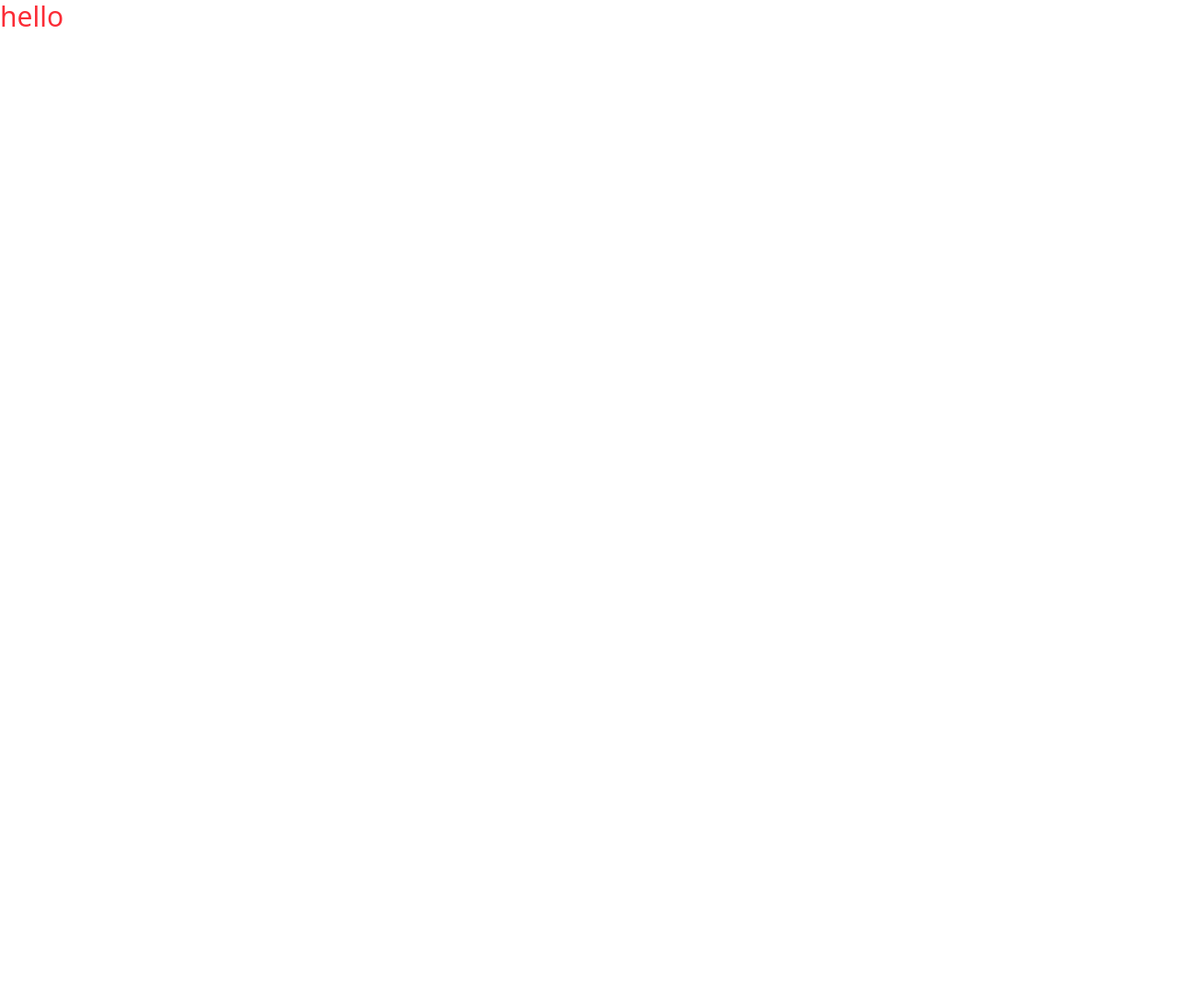
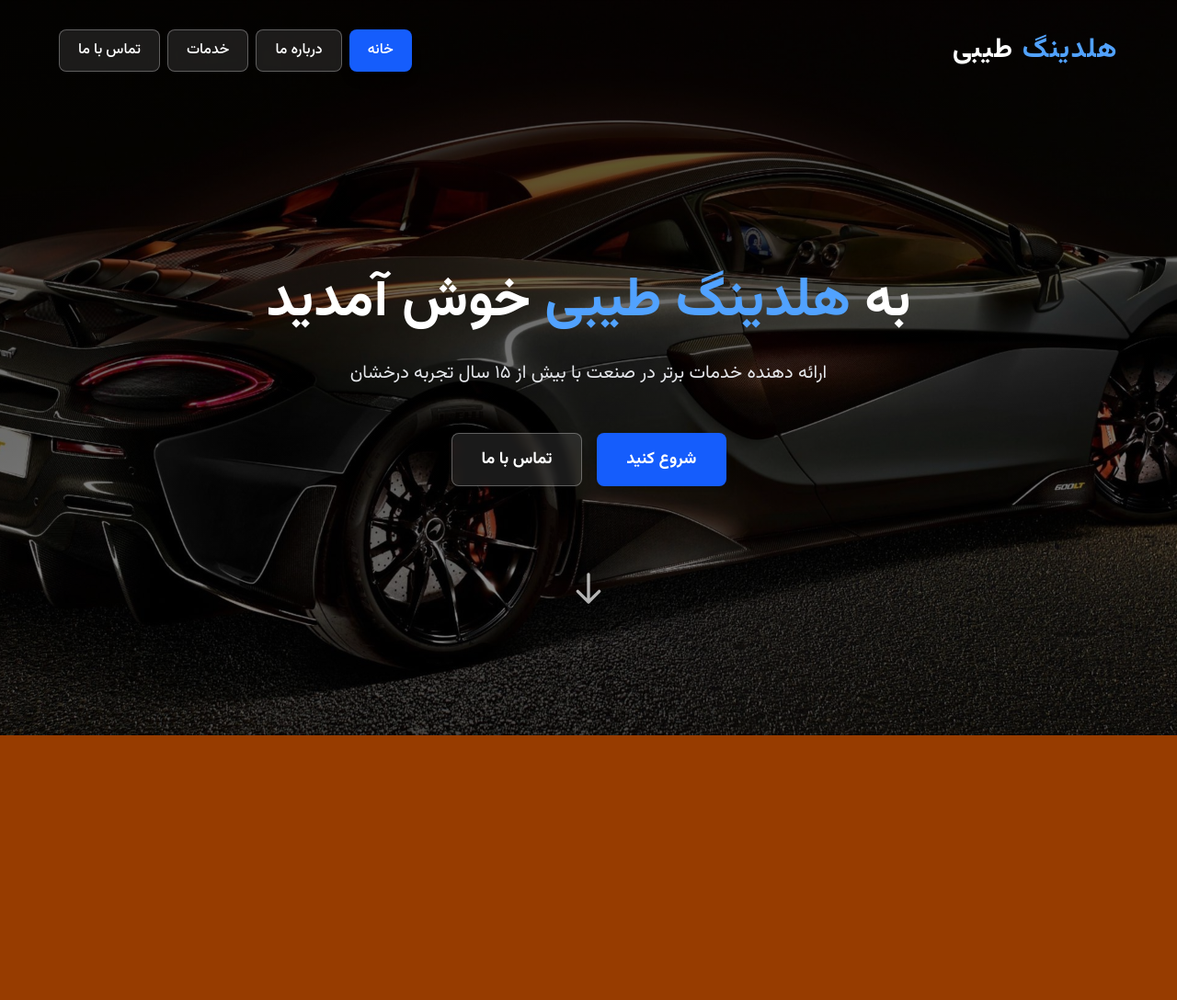
Before and after one commit to MobinT83/Car, a website built with Vite: page index.html in a window 1280 px wide. Shown: the whole page at 92% size. Before the commit the page ends 800 px from the top, so only its background shows below. Built offline with nearby package versions, Linux system fonts and the light colour scheme.

Commit message:
style: add header with img

```diff
--- a/index.html
+++ b/index.html
@@ -1,13 +1,110 @@
 <!DOCTYPE html>
-<html lang="en">
+<html lang="fa" dir="rtl">
   <head>
     <meta charset="UTF-8" />
     <meta name="viewport" content="width=device-width, initial-scale=1.0" />
-    <title>Document</title>
+    <title>Holding Tayebi</title>
     <link rel="stylesheet" href="style.css" />
+    <!-- Google Fonts -->
+    <link
+      href="https://fonts.googleapis.com/css2?family=Vazirmatn:wght@400;500;600;700&display=swap"
+      rel="stylesheet"
+    />
+    <!-- style in head when i cant use tailwind -->
+    <style>
+      body {
+        font-family: "Vazirmatn", sans-serif;
+      }
+      header {
+        background-image: url(/images/header-img/header-img.jpg);
+      }
+      .glass-effect {
+        backdrop-filter: blur(5px);
+        background-color: rgba(255, 255, 255, 0.1);
+      }
+    </style>
   </head>
-  <body>
-    <h1 class="text-3xl text-red-500">hello</h1>
+  <body class="bg-gray-50">
+    <!-- Header with background image -->
+    <header class="relative h-screen bg-cover bg-center">
+      <div
+        class="absolute inset-0 bg-gradient-to-b from-black/70 to-black/40"
+      ></div>
+      <!-- Navigation and buttons -->
+      <nav
+        class="relative z-10 flex justify-between items-center p-6 lg:px-16 py-8"
+      >
+        <div class="text-white text-3xl font-bold tracking-wider">
+          <span class="text-blue-400">هلدینگ</span> طیبی
+        </div>
+
+        <div class="hidden md:flex space-x-2 space-x-reverse">
+          <button
+            class="bg-blue-600 hover:bg-blue-700 text-white font-medium py-2.5 px-5 rounded-lg transition-all duration-300 transform hover:scale-105 shadow-lg hover:shadow-blue-500/50"
+          >
+            خانه
+          </button>
+          <button
+            class="glass-effect hover:bg-white/20 text-white font-medium py-2.5 px-5 rounded-lg transition-all duration-300 transform hover:scale-105 border border-white/30 hover:border-white/60"
+          >
+            درباره ما
+          </button>
+          <button
+            class="glass-effect hover:bg-white/20 text-white font-medium py-2.5 px-5 rounded-lg transition-all duration-300 transform hover:scale-105 border border-white/30 hover:border-white/60"
+          >
+            خدمات
+          </button>
+          <button
+            class="glass-effect hover:bg-white/20 text-white font-medium py-2.5 px-5 rounded-lg transition-all duration-300 transform hover:scale-105 border border-white/30 hover:border-white/60 mr-2"
+          >
+            تماس با ما
+          </button>
+        </div>
+      </nav>
+      <!-- Header content -->
+      <div
+        class="relative z-10 flex flex-col items-center justify-center h-3/4 text-center px-4"
+      >
+        <h1
+          class="text-4xl md:text-6xl font-bold text-white mb-6 leading-tight"
+        >
+          به <span class="text-blue-400">هلدینگ طیبی</span> خوش آمدید
+        </h1>
+        <p class="text-xl text-gray-200 mb-10 max-w-2xl leading-relaxed">
+          ارائه دهنده خدمات برتر در صنعت با بیش از ۱۵ سال تجربه درخشان
+        </p>
+        <div class="flex flex-col sm:flex-row gap-4 mt-2">
+          <button
+            class="bg-blue-600 hover:bg-blue-700 text-white font-bold py-3.5 px-8 rounded-lg text-lg transition-all duration-300 transform hover:scale-105 shadow-lg hover:shadow-blue-500/50"
+          >
+            شروع کنید
+          </button>
+          <button
+            class="glass-effect text-white font-bold py-3.5 px-8 rounded-lg text-lg transition-all duration-300 border border-white/30 hover:border-white/60 hover:bg-white/10"
+          >
+            تماس با ما
+          </button>
+        </div>
+        <!-- Scroll down indicator (with ai) -->
+        <div class="absolute bottom-10 animate-bounce">
+          <svg
+            xmlns="http://www.w3.org/2000/svg"
+            class="h-10 w-10 text-white opacity-70"
+            fill="none"
+            viewBox="0 0 24 24"
+            stroke="currentColor"
+          >
+            <path
+              stroke-linecap="round"
+              stroke-linejoin="round"
+              stroke-width="2"
+              d="M19 14l-7 7m0 0l-7-7m7 7V3"
+            />
+          </svg>
+        </div>
+      </div>
+    </header>
+    <div class="h-72 w-full bg-amber-800"></div>
   </body>
 </html>
 <script type="module" src="index.ts"></script>
```
